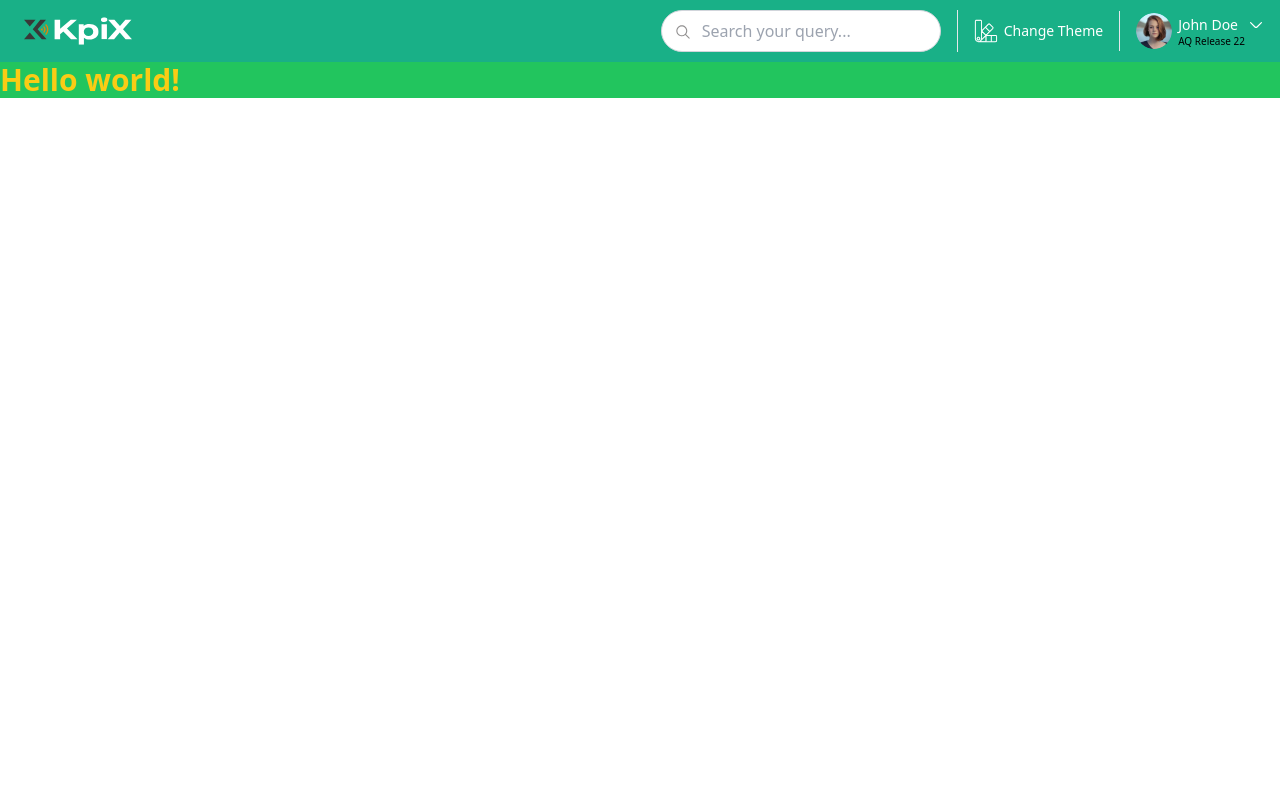
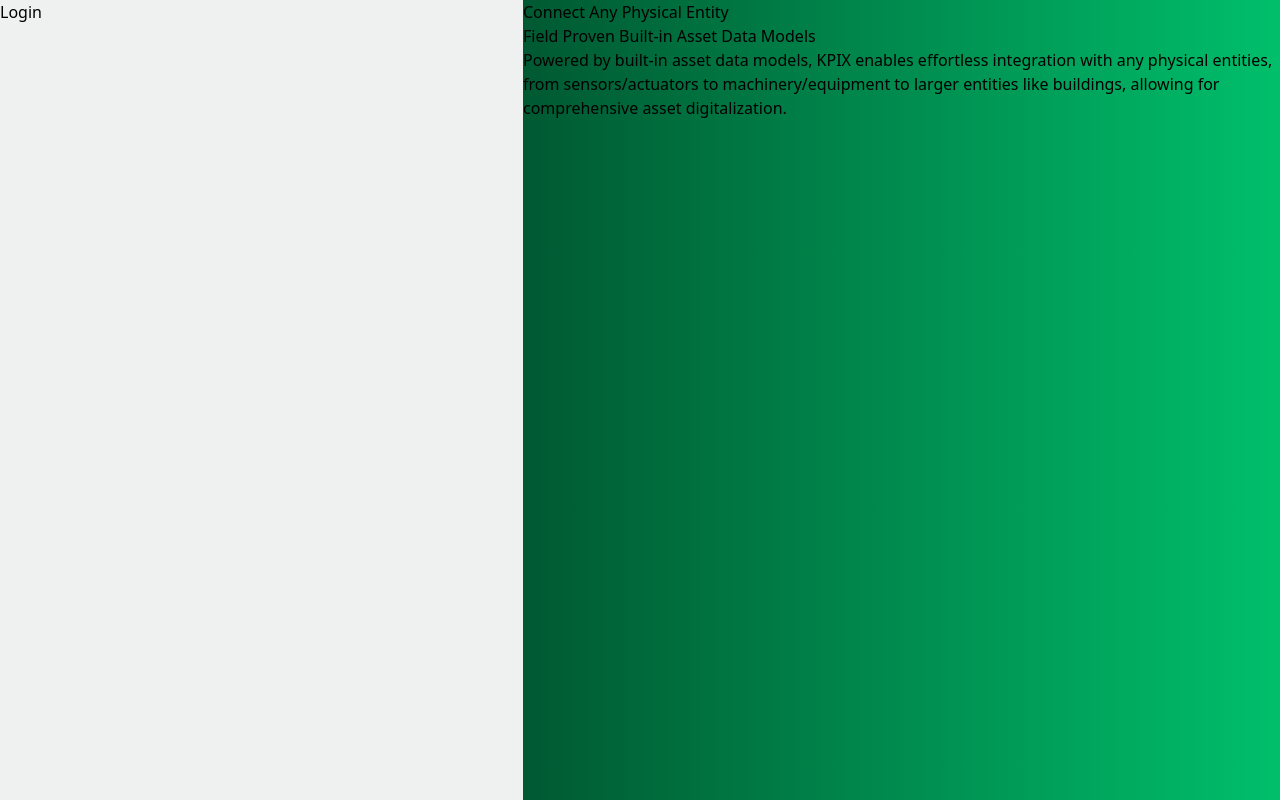
Before and after one commit to npm-sipu/kpix-task, a React (Vite) app: page / in a window 1280 px wide. Built offline with nearby package versions, Linux system fonts and the light colour scheme.

Commit message:
started working on login page

```diff
--- /dev/null
+++ b/src/Componets/LoginSideScreen.tsx
@@ -0,0 +1,16 @@
+const LoginSideScreen = () => {
+  return (
+    <div className='w-full bg-gradient-to-r from-[#005932] to-[#00BF6B] h-screen'>
+      <h3>Connect Any Physical Entity</h3>
+      <h5>Field Proven Built-in Asset Data Models</h5>
+      <p>
+        Powered by built-in asset data models, KPIX enables effortless
+        integration with any physical entities, from sensors/actuators to
+        machinery/equipment to larger entities like buildings, allowing for
+        comprehensive asset digitalization.
+      </p>
+    </div>
+  );
+};
+
+export default LoginSideScreen;
--- a/src/Componets/Rootlayout.tsx
+++ b/src/Componets/Rootlayout.tsx
@@ -2,9 +2,10 @@
 import Header from "./Header";
 
 const RootLayout: React.FC = () => {
+  const user = localStorage.getItem("user");
   return (
     <>
-      <Header />
+      {user && <Header />}
 
       <main className='bg-[#eff1f1] box-border'>
         <Outlet />
--- a/src/pages/Login.tsx
+++ b/src/pages/Login.tsx
@@ -1,7 +1,12 @@
+import LoginSideScreen from "../Componets/LoginSideScreen";
+
 const Login = () => {
   return (
-    <div className='w-full bg-green-500'>
-      <h1 className='text-3xl font-bold text-yellow-400'>Hello world!</h1>
+    <div className='w-full h-screen flex'>
+      <div className='w-[523px]'>Login</div>
+      <div className='flex-1'>
+        <LoginSideScreen />
+      </div>
     </div>
   );
 };
```
